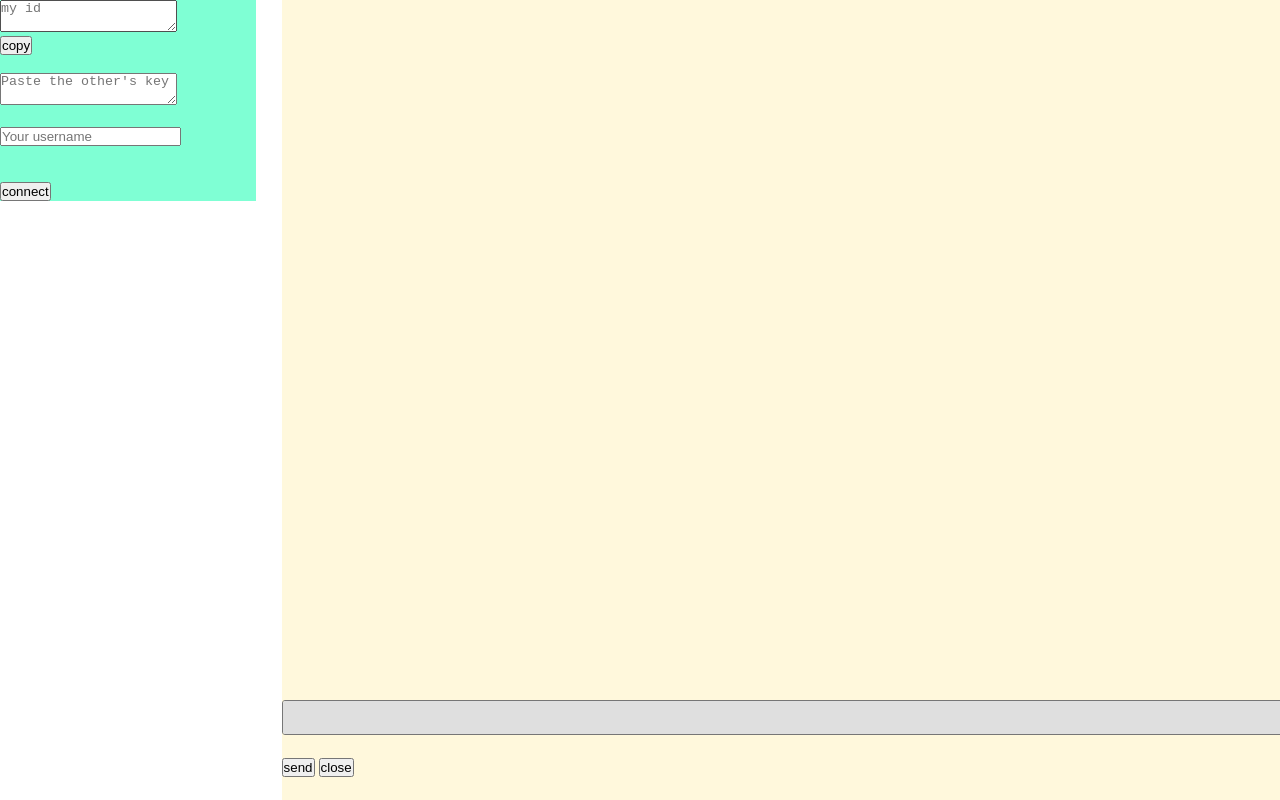
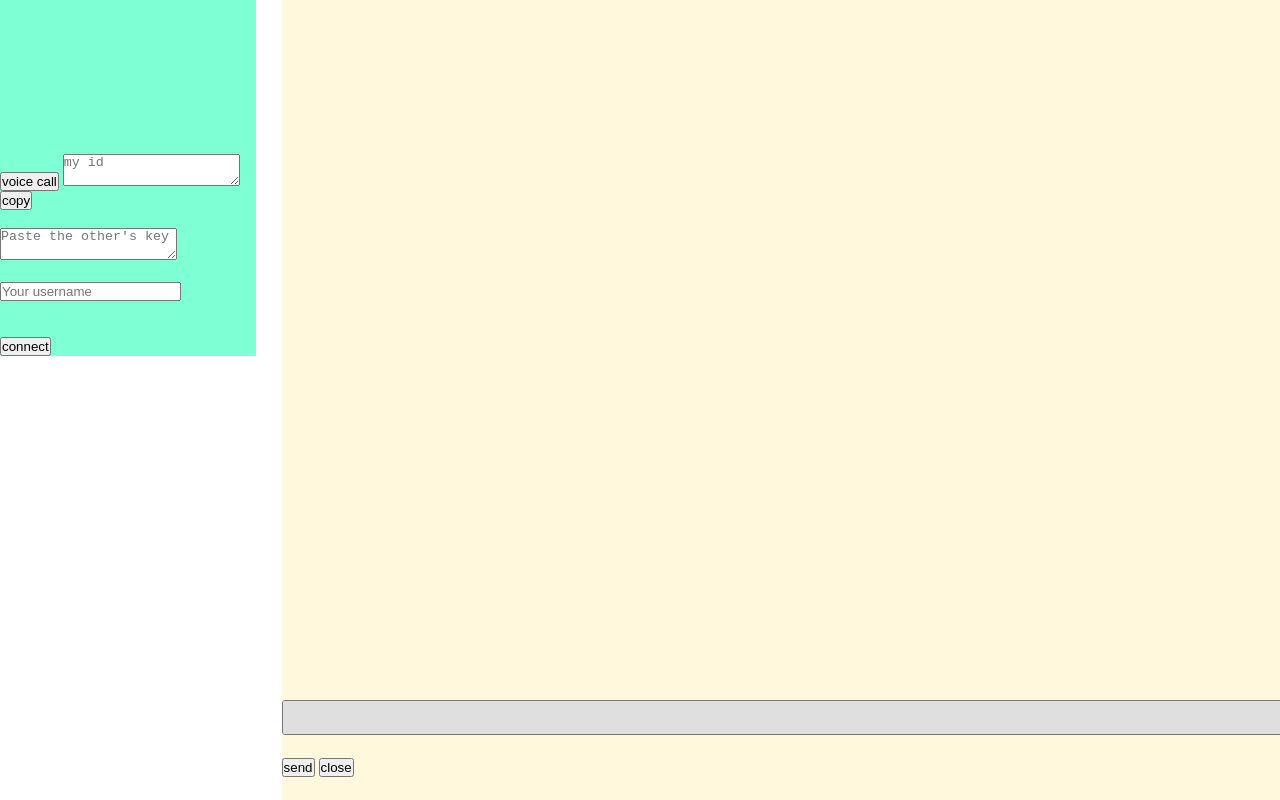
Before and after one commit to ccns1/ccns302, a website: page index.html in a window 1280 px wide. Shown: the top 800 px of the page. Drawn offline with nearby package versions, Linux system fonts and the light colour scheme.

Commit message:
Added video tag

```diff
--- a/index.html
+++ b/index.html
@@ -71,11 +71,15 @@
 
 </head>
 <body>
+    <div class="connection">
 
-    <div class="confirm">
-        <p class="confirm_message"></p>
-    </div>
-    <div class="connection">
+        <video></video>
+        <div class="confirm">
+            <p class="confirm_message"></p>
+        </div>
+
+        <button class="voice_call">voice call</button>
+
         <textarea class="sender" id="my-id" placeholder="my id" readonly></textarea>
         <br>
         <button class="copy" data-clipboard-target="#my-id" >copy</button>
```
